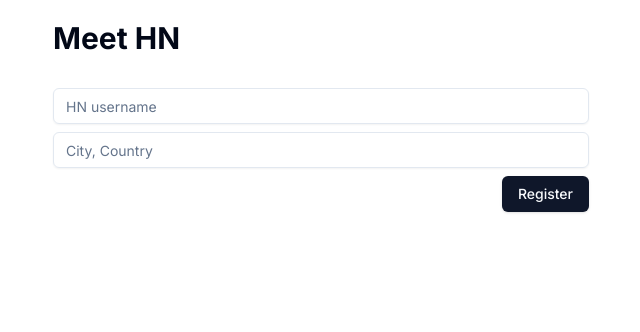
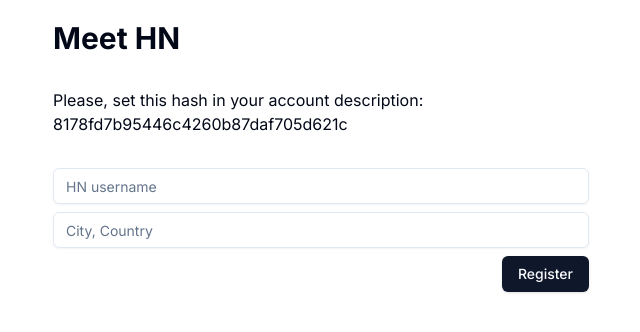
Before and after one commit to borisghidaglia/meet-hn, a Next.js app: page / in a window 1280 px wide. Shown: the top 332 px of the page, without its empty margins (319-959 px from the left). Built offline with nearby package versions, Linux system fonts and the light colour scheme.

Commit message:
Basic token validation using HN account description

```diff
--- a/app/_actions/addUser.ts
+++ b/app/_actions/addUser.ts
@@ -2,7 +2,11 @@
 
 import { readFileSync, writeFileSync } from "fs";
 
-export async function addUser(formData: FormData) {
+export const addUser = async (
+  hash: string,
+  prevState: any,
+  formData: FormData
+) => {
   const { username, location } = Object.fromEntries(formData);
   if (
     typeof location !== "string" ||
@@ -10,20 +14,27 @@ export async function addUser(formData: FormData) {
     location === "" ||
     username === ""
   )
-    return;
+    return { success: false, message: "Username or location are empty." };
+
+  const isHashSetInAccountDescription =
+    await checkIsHashSetInAccountDescription(username, hash);
+
+  if (!isHashSetInAccountDescription)
+    return {
+      success: false,
+      message: `Hash set in HN account does not match the requested one: ${hash}`,
+    };
+
   const [rawCity, rawCountry] = location.split(",");
   const matches = await fetch(
     `https://nominatim.openstreetmap.org/search?city=${rawCity}&country=${rawCountry}&format=json&place=city&limit=1&addressdetails=1&accept-language=en-US`
   ).then((res) => res.json());
   const cityData = matches[0];
-  console.log(cityData);
-
   const {
     lat,
     lon,
     address: { city, province, municipality, country, country_code },
   } = cityData;
-
   const user: User = {
     username,
     city: city || province || municipality,
@@ -33,7 +44,7 @@ export async function addUser(formData: FormData) {
     lon,
   };
   saveUser(user);
-}
+};
 
 function saveUser(user: User) {
   const data = JSON.parse(
@@ -51,3 +62,14 @@ export type User = {
   lat: number;
   lon: number;
 };
+
+async function checkIsHashSetInAccountDescription(
+  username: string,
+  hash: string
+) {
+  const hnUser = await fetch(
+    `https://hacker-news.firebaseio.com/v0/user/${username}.json`
+  ).then((res) => res.json());
+  console.log(hnUser.about, hash, hnUser.about === hash);
+  return hnUser.about === hash;
+}
--- a/app/page.tsx
+++ b/app/page.tsx
@@ -1,31 +1,26 @@
-import { Button } from "@/components/ui/button";
-import { Input } from "@/components/ui/input";
-import { addUser, User } from "./_actions/addUser";
-import { readFileSync } from "fs";
 import {
   Table,
-  TableCaption,
+  TableBody,
+  TableCell,
+  TableHead,
   TableHeader,
   TableRow,
-  TableHead,
-  TableBody,
-  TableCell,
 } from "@/components/ui/table";
+import { readFileSync } from "fs";
+import { User } from "./_actions/addUser";
+import { SignUpForm } from "@/components/SignUpForm";
 
 export default function Home() {
   const users: Record<string, User> = JSON.parse(
     readFileSync(process.cwd() + "/app/data.json", "utf8")
   );
+  const hash = generateRandomHash();
+
   return (
     <main className="p-5 max-w-xl m-auto space-y-8">
       <h1 className="text-3xl font-bold">Meet HN</h1>
-      <form action={addUser} className="max-w-xl flex flex-col gap-2">
-        <Input name="username" type="text" placeholder="HN username" />
-        <Input name="location" type="text" placeholder="City, Country" />
-        <Button type="submit" className="self-end">
-          Register
-        </Button>
-      </form>
+      <p>Please, set this hash in your account description: {hash}</p>
+      <SignUpForm hash={hash} />
       {Object.keys(users).length > 0 ? (
         <Table>
           <TableHeader>
@@ -61,3 +56,9 @@ function getFlagEmoji(countryCode: string) {
     .map((char) => 127397 + char.charCodeAt(0));
   return String.fromCodePoint(...codePoints);
 }
+
+const generateRandomHash = (length = 16) => {
+  return Array.from(crypto.getRandomValues(new Uint8Array(length)), (byte) =>
+    byte.toString(16).padStart(2, "0")
+  ).join("");
+};
--- /dev/null
+++ b/components/SignUpForm.tsx
@@ -0,0 +1,20 @@
+"use client";
+
+import { addUser } from "@/app/_actions/addUser";
+import { Button } from "@/components/ui/button";
+import { Input } from "@/components/ui/input";
+import { useFormState } from "react-dom";
+
+export function SignUpForm({ hash }: { hash: string }) {
+  const [state, formAction] = useFormState(addUser.bind(null, hash), {} as any);
+  return (
+    <form action={formAction} className="max-w-xl flex flex-col gap-2">
+      <Input name="username" type="text" placeholder="HN username" />
+      <Input name="location" type="text" placeholder="City, Country" />
+      <Button type="submit" className="self-end">
+        Register
+      </Button>
+      {state && Object.keys(state).length > 0 ? JSON.stringify(state) : null}
+    </form>
+  );
+}
```
